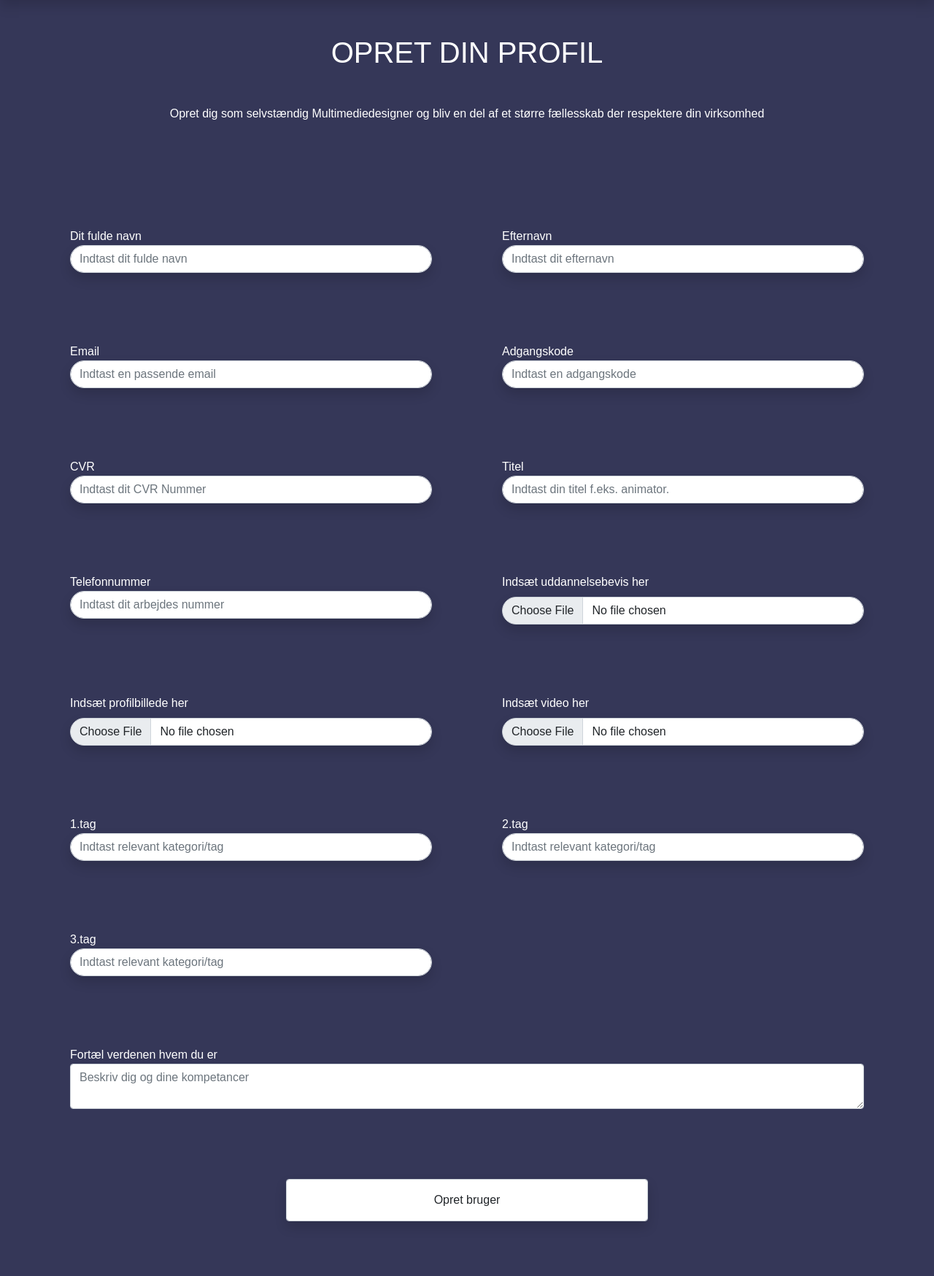
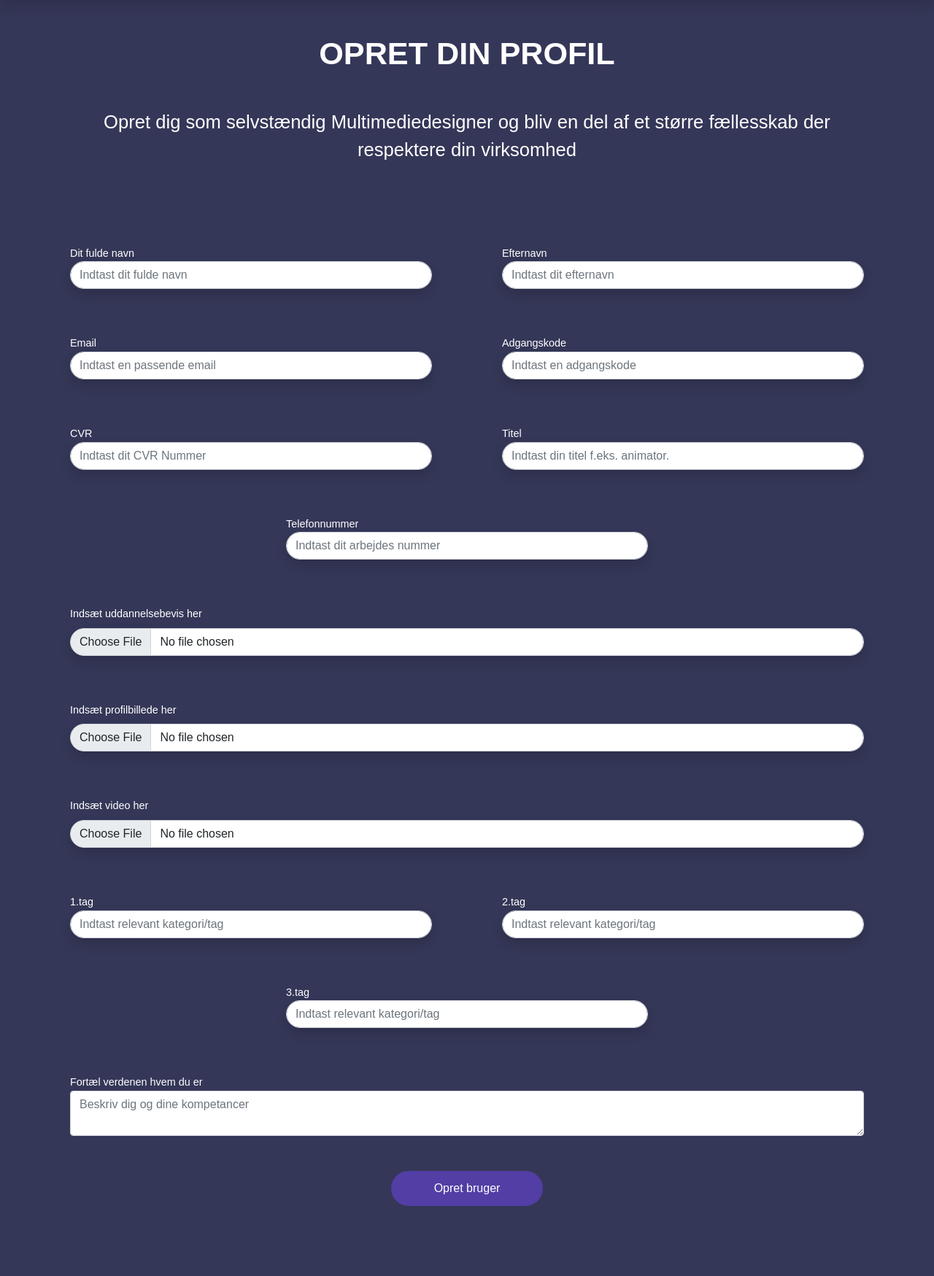
Before and after one commit to Arnsdorf/FindGraphicsChrSigurd, a PHP site: page /insert.php in a window 1280 px wide. Shown: the part 91-1840 px from the top of the page at 73% size. Before the commit the page ends 1765 px from the top, so only its background shows below. Run offline with PHP 8.4, Linux system fonts and the light colour scheme; style sheets or scripts are compiled from the project's sources; some libraries are stand-ins or nearby versions; some web fonts are replaced.

Commit message:
En hel del finpudsning og profilsiden er kodet færdig, men der er stadig rum for forbedringer.

```diff
--- a/css/styles.scss
+++ b/css/styles.scss
@@ -123,20 +123,36 @@ option:hover {
 	font-family: montserrat, sans-serif;
 	font-weight: 600;
 }
+.mmdKunde_overskrift{
+	font-size: 2.7rem;
+	font-family: montserrat, sans-serif;
+	font-weight: 600;
+}
+.mmdKunde_overskrift1{
+	font-size: 1.6rem;
+	font-family: montserrat, sans-serif;
+	font-weight: 400;
+}
+.bio{
+	font-size: 1.2rem;
+	font-family: montserrat, sans-serif;
+	font-weight: 400;
+}
 
 .designers .items .card-img-top{
 	height: 426px;
 	object-fit: cover;
 }
 
+
 .card-profil{
 	height: 500px;
 	width: 100%;
 	object-fit: cover;
-	border-radius: 25px;
+	border-radius: 15px;
 }
 .kunde_video{
-	border-radius: 25px;
+	border-radius: 15px;
 }
 
 .card-content{
--- a/insert.php
+++ b/insert.php
@@ -70,7 +70,7 @@ if(!empty($_POST["data"])){
     <link rel="stylesheet" href="https://use.typekit.net/ykt2zah.css">
 
     <meta name="viewport" content="width=device-width, initial-scale=1">
-    <script src="https://cdn.tiny.cloud/1/no-api-key/tinymce/6/tinymce.min.js" referrerpolicy="origin"></script>
+    <script src="https://cdn.tiny.cloud/1/zquinc6p2731tv9vxna2i9s3dmifhibr2rw3657swz26blb4/tinymce/5/tinymce.min.js" referrerpolicy="origin"></script>
 </head>
 
 
@@ -102,111 +102,110 @@ if(!empty($_POST["data"])){
 
 
 <div class="container text-white">
-    <h1 class="text-center m-5">OPRET DIN PROFIL</h1>
-    <p class="text-center pb-5">Opret dig som selvstændig Multimediedesigner
+    <h1 class="text-center m-5 mmdKunde_overskrift">OPRET DIN PROFIL</h1>
+    <p class="text-center pb-5 mmdKunde_overskrift1">Opret dig som selvstændig Multimediedesigner
         og bliv en del af et større fællesskab
         der respektere din virksomhed</p>
 </div>
 
 <form method="post" action="insert.php" enctype="multipart/form-data">
-    <div class="row text-white m-md-5">
+    <div style="font-size: .9rem;" class="row text-white m-md-5 m-1 d-flex d-flex justify-content-center">
 
-        <div class="col-12 col-md-6 p-5">
+        <div class="col-12 col-md-6 p-5 pt-3">
             <div class="form-group">
                 <label class="" for="mmdKundeNavn">Dit fulde navn</label>
                 <input class="form-control shadow" type="text" name="data[mmdKundeNavn]" id="mmdKundeNavn" placeholder="Indtast dit fulde navn" value="">
             </div>
         </div>
 
-        <div class="col-12 col-md-6 p-5">
+        <div class="col-12 col-md-6 p-5 pt-3">
             <div class="form-group">
                 <label class="" for="mmdKundeEfternavn">Efternavn</label>
                 <input class="form-control shadow" type="text" name="data[mmdKundeEfternavn]" id="mmdKundeEfternavn" placeholder="Indtast dit efternavn" value="">
             </div>
         </div>
 
-        <div class="col-12 col-md-6 p-5">
+        <div class="col-12 col-md-6 p-5 pt-3">
             <div class="form-group">
                 <label class="" for="mmdKundeEmail">Email</label>
                 <input class="form-control shadow" type="email" name="data[mmdKundeEmail]" id="mmdKundeEmail" placeholder="Indtast en passende email" value="">
             </div>
         </div>
 
-        <div class="col-12 col-md-6 p-5">
+        <div class="col-12 col-md-6 p-5 pt-3">
             <div class="form-group">
                 <label class="" for="mmdKundePassword">Adgangskode</label>
                 <input class="form-control shadow" type="password" name="data[mmdKundePassword]" id="mmdKundePassword" placeholder="Indtast en adgangskode" value="">
             </div>
         </div>
 
-        <div class="col-12 col-md-6 p-5">
+        <div class="col-12 col-md-6 p-5 pt-3">
             <div class="form-group">
                 <label class="" for="mmdKundeCVR">CVR</label>
                 <input class="form-control shadow" type="text" name="data[mmdKundeCVR]" id="mmdKundeCVR" placeholder="Indtast dit CVR Nummer" value="">
             </div>
         </div>
 
-        <div class="col-12 col-md-6 p-5">
+        <div class="col-12 col-md-6 p-5 pt-3">
             <div class="form-group">
                 <label class="" for="mmdKundeTitel">Titel</label>
                 <input class="form-control shadow" type="text" name="data[mmdKundeTitel]" id="mmdKundeTitel" placeholder="Indtast din titel f.eks. animator." value="">
             </div>
         </div>
 
-        <div class="col-12 col-md-6 p-5">
-            <div class="form-group">
+        <div class="col-lg-6 col-md-8 p-5 pt-3">
+            <div class="form-group ">
                 <label class="" for="mmdKundeTLF">Telefonnummer</label>
                 <input class="form-control shadow" type="tel" name="data[mmdKundeTLF]" id="mmdKundeTLF" placeholder="Indtast dit arbejdes nummer" value="">
             </div>
         </div>
 
-        <div class="col-12 col-md-6 p-5">
+        <div class="col-12 p-5 pt-3">
             <label class="form-label" for="mmdKundeBevis">Indsæt uddannelsebevis her</label>
             <input type="file" class="form-control shadow" id="mmdKundeBevis" name="mmdKundeBevis">
         </div>
 
-        <div class="col-12 col-md-6 p-5">
+        <div class="col-12 p-5 pt-3">
             <label class="form-label " for="mmdKundeProfilPic">Indsæt profilbillede her</label>
             <input type="file" class="form-control shadow" id="mmdKundeProfilPic" name="mmdKundeProfilPic">
         </div>
 
-        <div class="col-12 col-md-6 p-5">
-            <label class="form-label " for="mmdKundeVideo">Indsæt video her</label>
+        <div class="col-12 p-5 pt-3 ">
+            <label class="form-label" for="mmdKundeVideo">Indsæt video her</label>
             <input type="file" class="form-control shadow" id="mmdKundeVideo" name="mmdKundeVideo">
         </div>
 
-        <div class="col-12 col-md-6 p-5">
+        <div class="col-12 col-md-6 p-5 pt-3">
             <div class="form-group">
                 <label class="" for="mmdKundeTag1">1.tag</label>
                 <input class="form-control shadow" type="tel" name="data[mmdKundeTag1]" id="mmdKundeTag1" placeholder="Indtast relevant kategori/tag" value="">
             </div>
         </div>
 
-        <div class="col-12 col-md-6 p-5">
+        <div class="col-12 col-md-6 p-5 pt-3">
             <div class="form-group">
                 <label class="" for="mmdKundeTag2">2.tag</label>
                 <input class="form-control shadow" type="tel" name="data[mmdKundeTag2]" id="mmdKundeTag2" placeholder="Indtast relevant kategori/tag" value="">
             </div>
         </div>
 
-        <div class="col-12 col-md-6 p-5">
+        <div class="col-12 col-md-6 p-5 pt-3">
             <div class="form-group">
                 <label class="" for="mmdKundeTag3">3.tag</label>
                 <input class="form-control shadow" type="tel" name="data[mmdKundeTag3]" id="mmdKundeTag3" placeholder="Indtast relevant kategori/tag" value="">
             </div>
         </div>
 
-        <div class="col-12 p-5">
+        <div class="col-12 p-5 pt-3">
             <div class="form-group">
                 <label class="" for="mmdKundeBio">Fortæl verdenen hvem du er</label>
                 <textarea class="form-control" name="data[mmdKundeBio]" id="mmdKundeBio" placeholder="Beskriv dig og dine kompetancer"></textarea>
             </div>
         </div>
 
-        <div class="col-12 col-md-6 offset-md-3 pb-3 p-5">
-            <button class="form-control submit_knap p-3 shadow" type="submit" id="btnSubmit">Opret bruger</button>
+        <div class="col-12 button d-flex mb-5 align-items-center">
+            <button class="form-control submit_knap bg-transparent text-white border-0" type="submit" id="btnSubmit">Opret bruger</button>
         </div>
-
     </div>
 
 </form>
--- a/package.json
+++ b/package.json
@@ -9,7 +9,8 @@
   "author": "",
   "license": "ISC",
   "dependencies": {
-    "bootstrap": "^5.1.3"
+    "bootstrap": "^5.1.3",
+    "bootstrap-icons": "^1.10.2"
   },
   "devDependencies": {
     "sass": "^1.49.7"
```
Also changed, not shown: index.html (+4 -4 lines), mmdKundeProfil.php (+58 -7 lines), package-lock.json, uploads/1436320725509.jpg (added), uploads/4a84il.png (added), uploads/alpacino.webp (added), uploads/clint eastwood.webp (added), uploads/fetchimage.jpg (added), uploads/harrison.jpeg (added), 3 other files.
